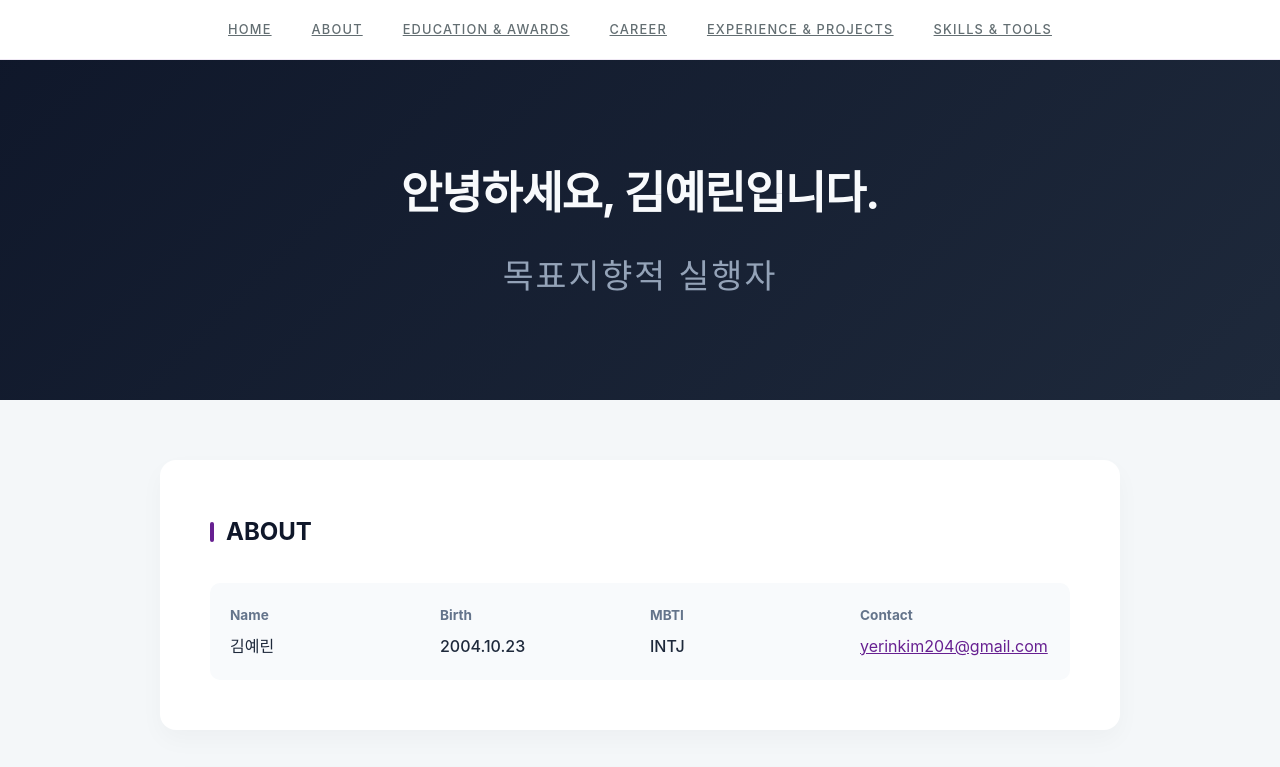
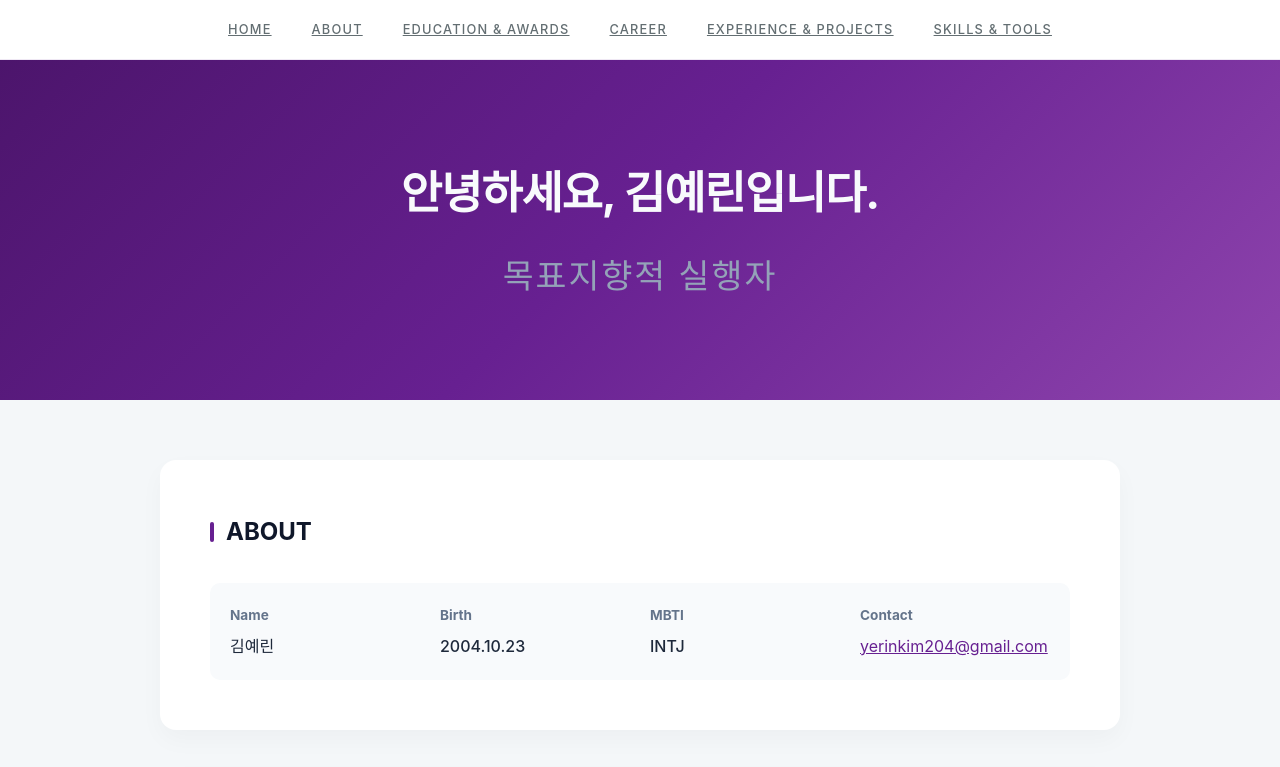
Before and after one commit to yerinkim204/yerinkim204.github.io, a plain HTML site: page index.html in a window 1280 px wide. Shown: the top 767 px of the page. Drawn offline with Linux system fonts and the light colour scheme.

Commit message:
4 commit:banner color change

```diff
--- a/style.css
+++ b/style.css
@@ -53,7 +53,7 @@ a {
     display: flex;
     align-items: center;
     justify-content: center;
-    background: linear-gradient(135deg, #0f172a 0%, #1e293b 100%); /* 깊은 네이비 */
+    background: linear-gradient(135deg, #4a1469 0%, #672091 50%, #8e44ad 100%);
     color: #f8fafc;
     text-align: center;
     padding-top: 60px;
```
